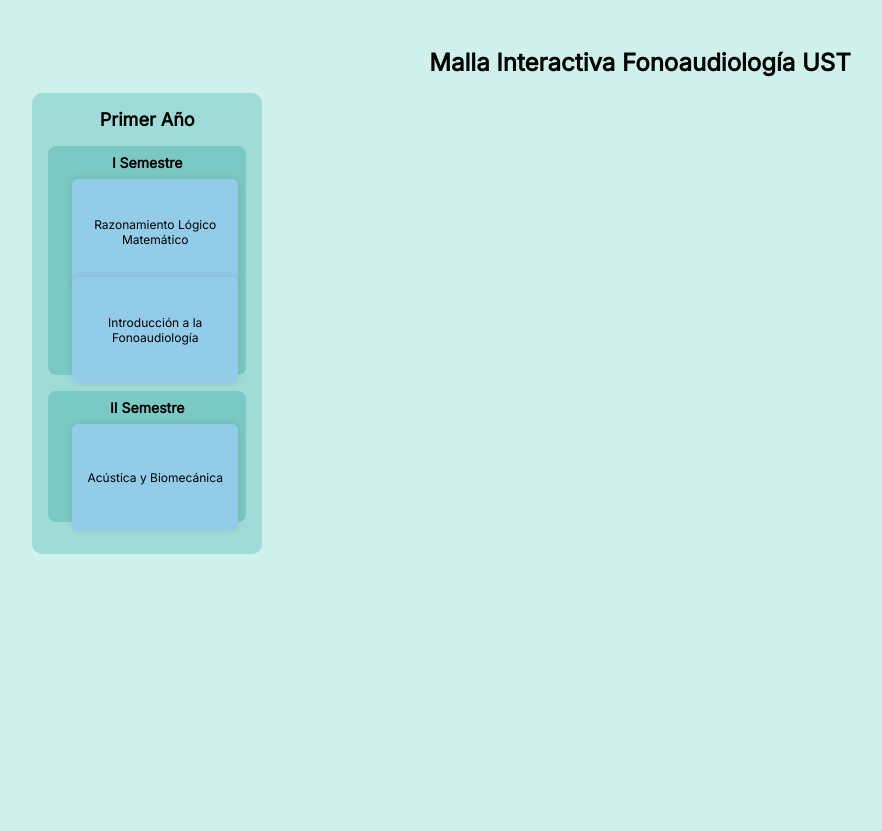
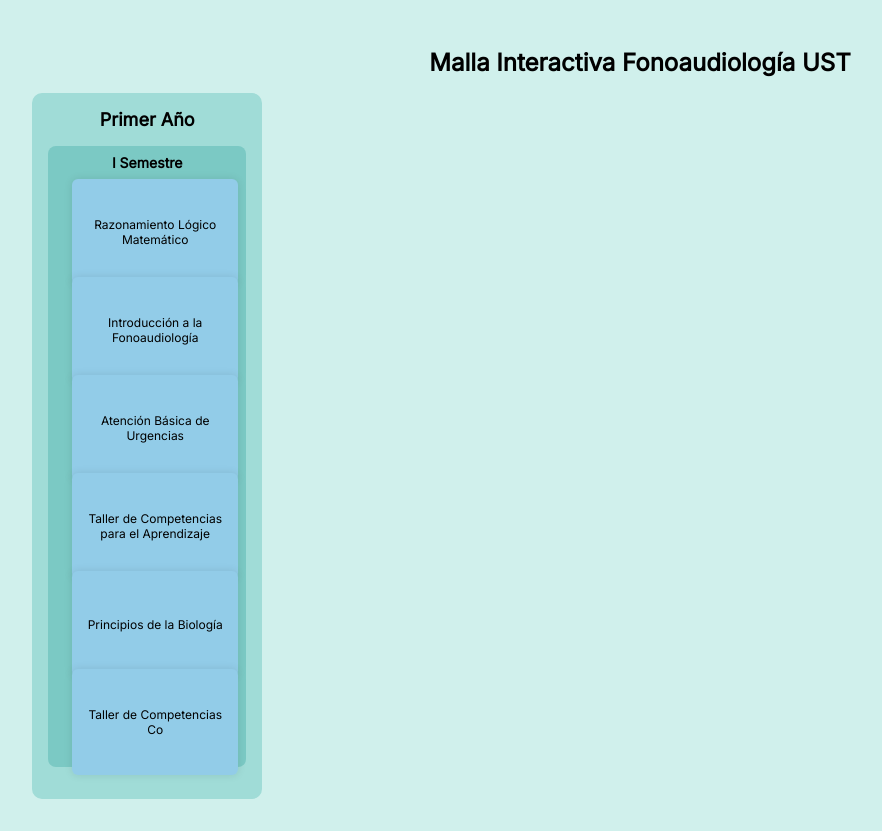
Before and after one commit to fairyyiyi/Fonoaudiolog-a-UST, a plain HTML site: page index.html in a window 1280 px wide. Shown: the whole page, without its empty margins (0-882 px from the left). Before the commit the page ends 800 px from the top, so only its background shows below. Drawn offline with Linux system fonts and the light colour scheme.

Commit message:
Update index.html

```diff
--- a/index.html
+++ b/index.html
@@ -112,41 +112,43 @@
       <div class="ramo" onclick="toggleAprobado(this)">
         <div class="card">
           <div class="card-front">Razonamiento Lógico Matemático</div>
-              <div class="card-back">Ciencias Básicas; Formación Disciplinar en el Curso de Vida</div>
+          <div class="card-back">
+            Ciencias Básicas.<br>Formación Disciplinar en el Curso de Vida.
+          </div>
         </div>
       </div>
       <div class="ramo" onclick="toggleAprobado(this)">
         <div class="card">
           <div class="card-front">Introducción a la Fonoaudiología</div>
-              <div class="card-back">Formación Profesional; Disciplinar; Práctica; Simulación Clínica</div>
-            </div>
-          </div>
-          <!-- Agrega más ramos aquí... -->
-        </div>
-      </div>
-
-      <!-- Semestre II -->
-      <div class="semestre">
-        <h3>II Semestre</h3>
-        <div class="ramos">
-          <div class="ramo" onclick="toggleAprobado(this)">
-            <div class="card">
-              <div class="card-front">Acústica y Biomecánica</div>
-              <div class="card-back">Formación Profesional; General; Práctica</div>
-            </div>
-          </div>
-          <!-- Agrega más ramos aquí... -->
+          <div class="card-back">
+            Asignatura de Formación Profesional.<br>Formación Disciplinar en el Curso de Vida.<br>Asignatura con Actividad Práctica.<br>Asignatura con Simulación Clínica.
           </div>
         </div>
       </div>
-
-    <!-- Puedes duplicar la estructura para Segundo Año, Tercer Año, etc. -->
+      <div class="ramo" onclick="toggleAprobado(this)">
+        <div class="card">
+          <div class="card-front">Atención Básica de Urgencias</div>
+          <div class="card-back">
+            Asignatura común de Facultad.<br>Formación de Facultad Interdisciplinarias.<br>Asignatura con Simulación Clínica.
           </div>
-
-  <script>
-    function toggleAprobado(element) {
-      element.querySelector('.card').classList.toggle('aprobado');
-    }
-  </script>
-</body>
-</html>
+        </div>
+      </div>
+      <div class="ramo" onclick="toggleAprobado(this)">
+        <div class="card">
+          <div class="card-front">Taller de Competencias para el Aprendizaje</div>
+          <div class="card-back">
+            Asignatura Ciencias Básicas.<br>Formación General.
+          </div>
+        </div>
+      </div>
+      <div class="ramo" onclick="toggleAprobado(this)">
+        <div class="card">
+          <div class="card-front">Principios de la Biología</div>
+          <div class="card-back">
+            Asignatura Ciencias Básicas.<br>Formación Disciplinar en el Curso de Vida.<br>Asignatura con Actividad Práctica.
+          </div>
+        </div>
+      </div>
+      <div class="ramo" onclick="toggleAprobado(this)">
+        <div class="card">
+          <div class="card-front">Taller de Competencias Co
```
Lines whose indentation alone changed are shown as unchanged.
